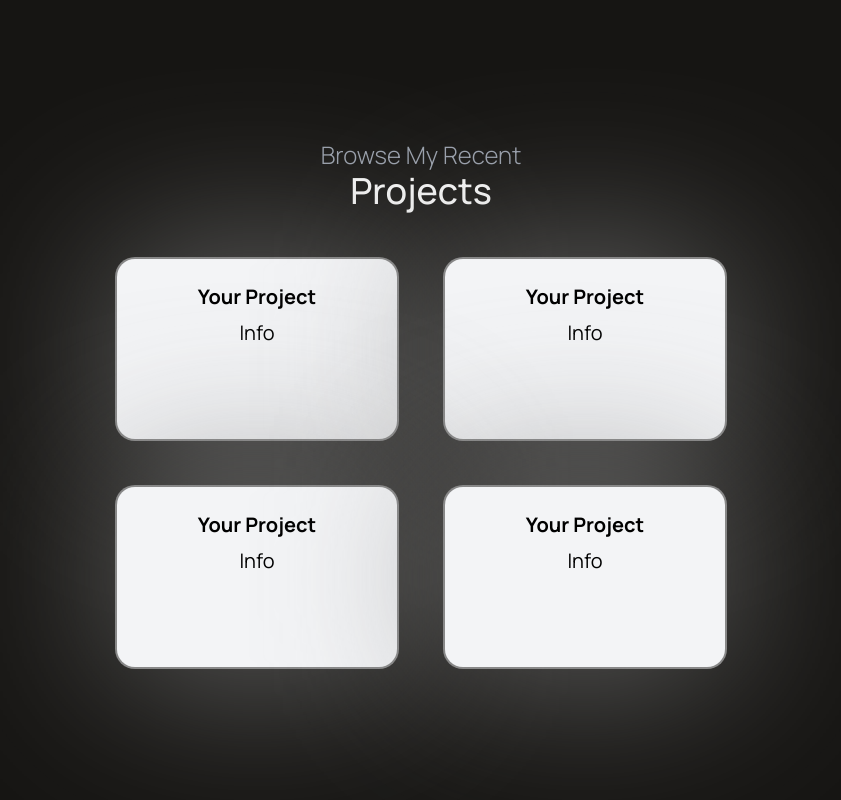
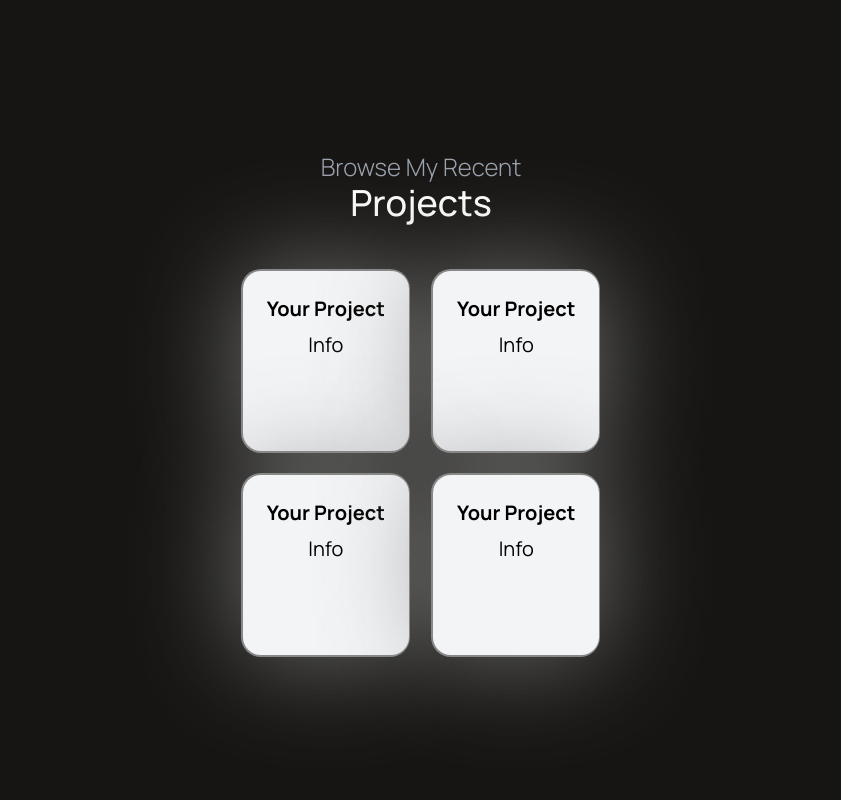
Before and after one commit to maryniukk/portfolio, a Next.js app: page / in a window 1280 px wide. Shown: the part 2391-3191 px from the top of the page, without its empty margins (219-1060 px from the left). Built offline with nearby package versions, Linux system fonts and the light colour scheme.

Commit message:
cards fixed

```diff
--- a/src/app/layout.tsx
+++ b/src/app/layout.tsx
@@ -19,9 +19,7 @@ export default function RootLayout({
 }>) {
 	return (
 		<html className='scroll-smooth' lang='en'>
-			<body
-				className={`${inter.className} overflow-x-hidden text-white bg-[#161513]`}
-			>
+			<body className={`${inter.className} text-white bg-[#161513]`}>
 				<Header />
 				{children}
 				<Footer />
--- a/src/components/MyProjects/ProjectCards.tsx
+++ b/src/components/MyProjects/ProjectCards.tsx
@@ -21,7 +21,7 @@ const projectsArray = [
 const ProjectCards: React.FC<Props> = ({ title }) => {
 	return (
 		<div className='ml-auto mr-auto grid justify-center pt-12 pr-4 pl-4'>
-			<div className='grid grid-cols-2 grid-rows-2 gap-12'>
+			<div className='grid grid-cols-2 grid-rows-2 gap-6'>
 				<Card title={title} />
 				<Card title={title} />
 				<Card title={title} />
--- a/src/components/magicui/neon-gradient-card.tsx
+++ b/src/components/magicui/neon-gradient-card.tsx
@@ -130,7 +130,7 @@ const NeonGradientCard: React.FC<NeonGradientCardProps> = ({
 		>
 			<div
 				className={cn(
-					'relative h-full min-h-[inherit] min-w-[280px] w-full rounded-[var(--card-content-radius)] bg-gray-100 p-6',
+					'relative h-full min-h-[inherit] min-w-[100px] w-full rounded-[var(--card-content-radius)] bg-gray-100 p-6',
 					'before:absolute before:-left-[var(--border-size)] before:-top-[var(--border-size)] before:-z-10 before:block',
 					"before:h-[var(--pseudo-element-height)] before:w-[var(--pseudo-element-width)] before:rounded-[var(--border-radius)] before:content-['']",
 					'before:bg-[linear-gradient(0deg,var(--neon-first-color),var(--neon-second-color))] before:bg-[length:100%_200%]',
```
